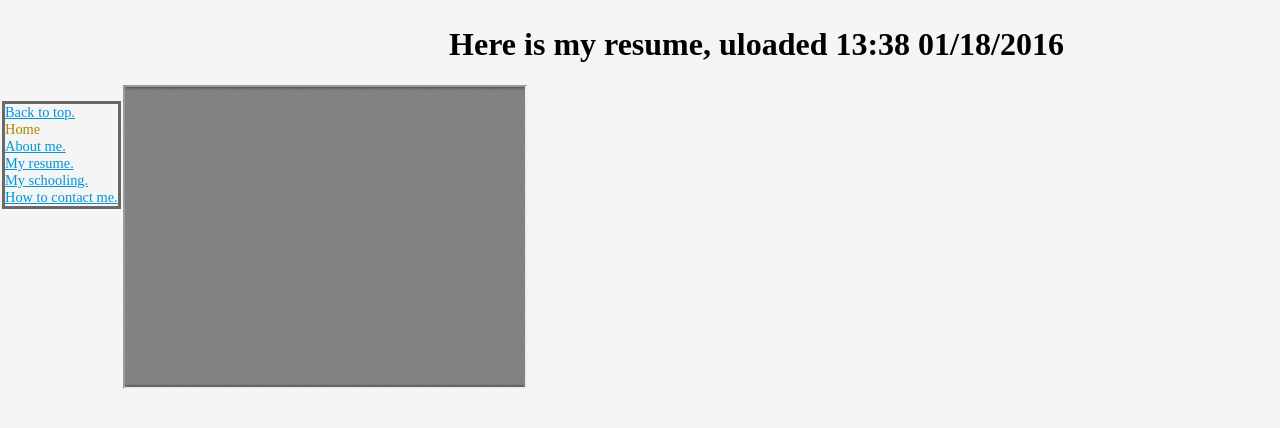
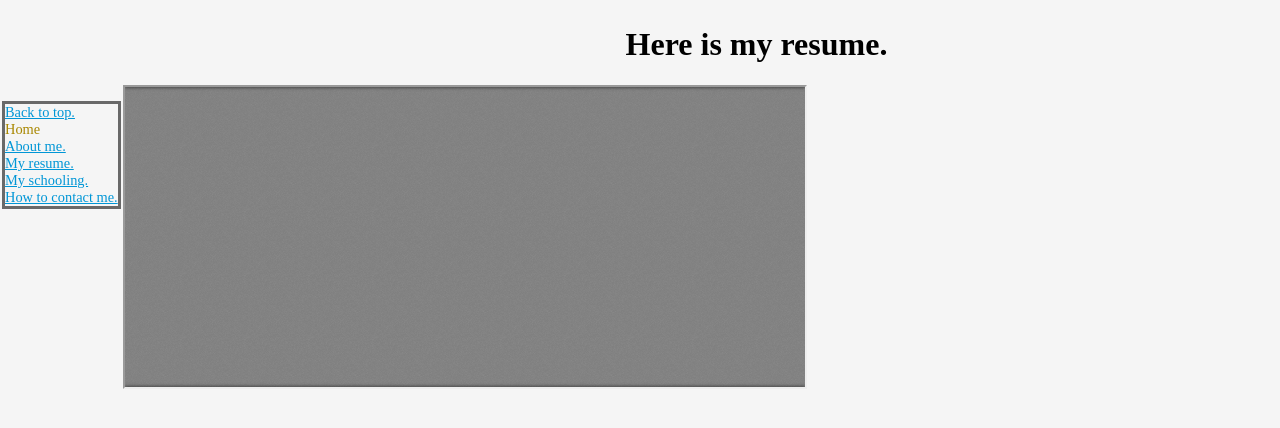
Before and after one commit to Darren357/personalwebsite, a plain HTML site: page resume.html in a window 1280 px wide. Shown: the top 428 px of the page. Drawn offline with Linux system fonts and the light colour scheme; no server answers.

Commit message:
no message

```diff
--- a/resume.html
+++ b/resume.html
@@ -29,8 +29,8 @@
 </div>
 
 <div id="main">
-<h1 class="center">Here is my resume, uloaded 13:38 01/18/2016</h1>
-<iframe src = "/ViewerJS/#../Darren - Resume 01-17-16.pdf" width='400' height='300' allowfullscreen webkitallowfullscreen></iframe>
+<h1 class="center">Here is my resume.</h1>
+<iframe class="center" src="/ViewerJS/#../Darren - Resume 01-17-16.pdf" width="680px" height="300px" allowfullscreen webkitallowfullscreen></iframe>
 
 </div>
 </body>
```
